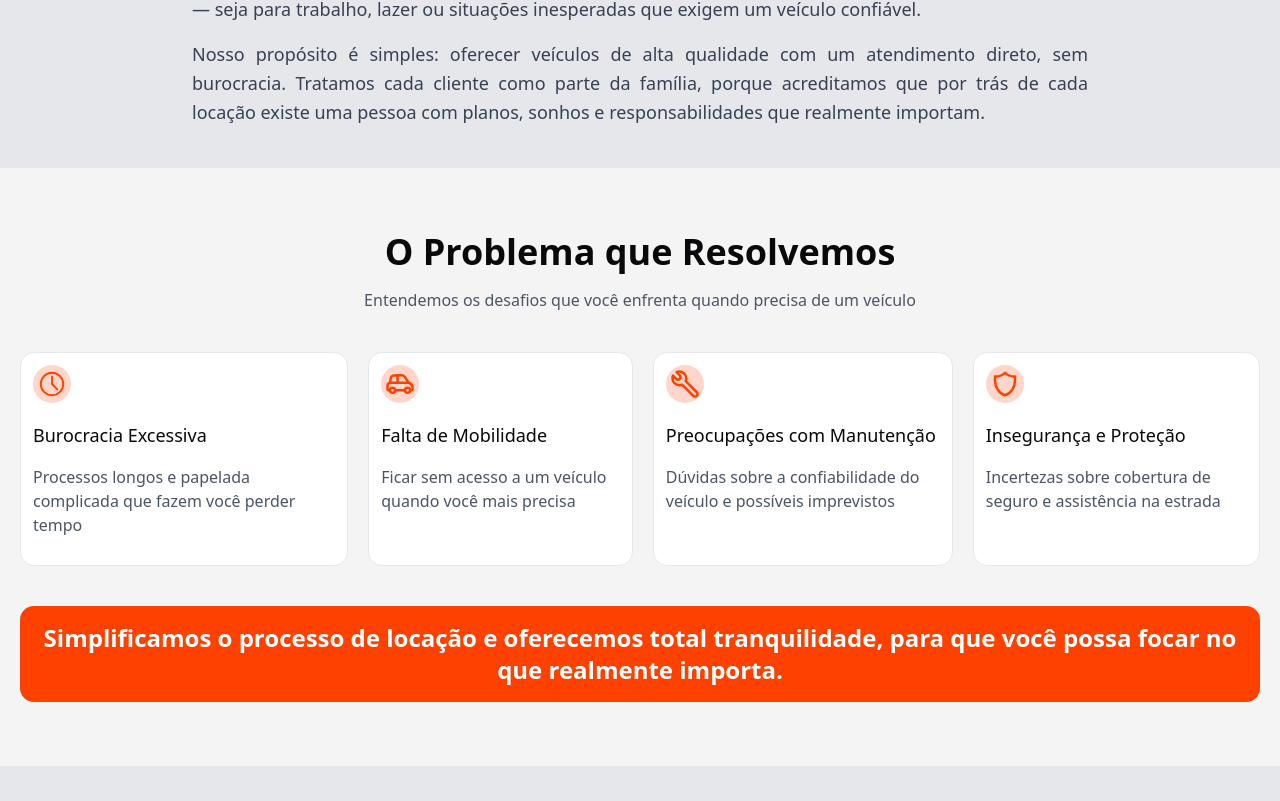
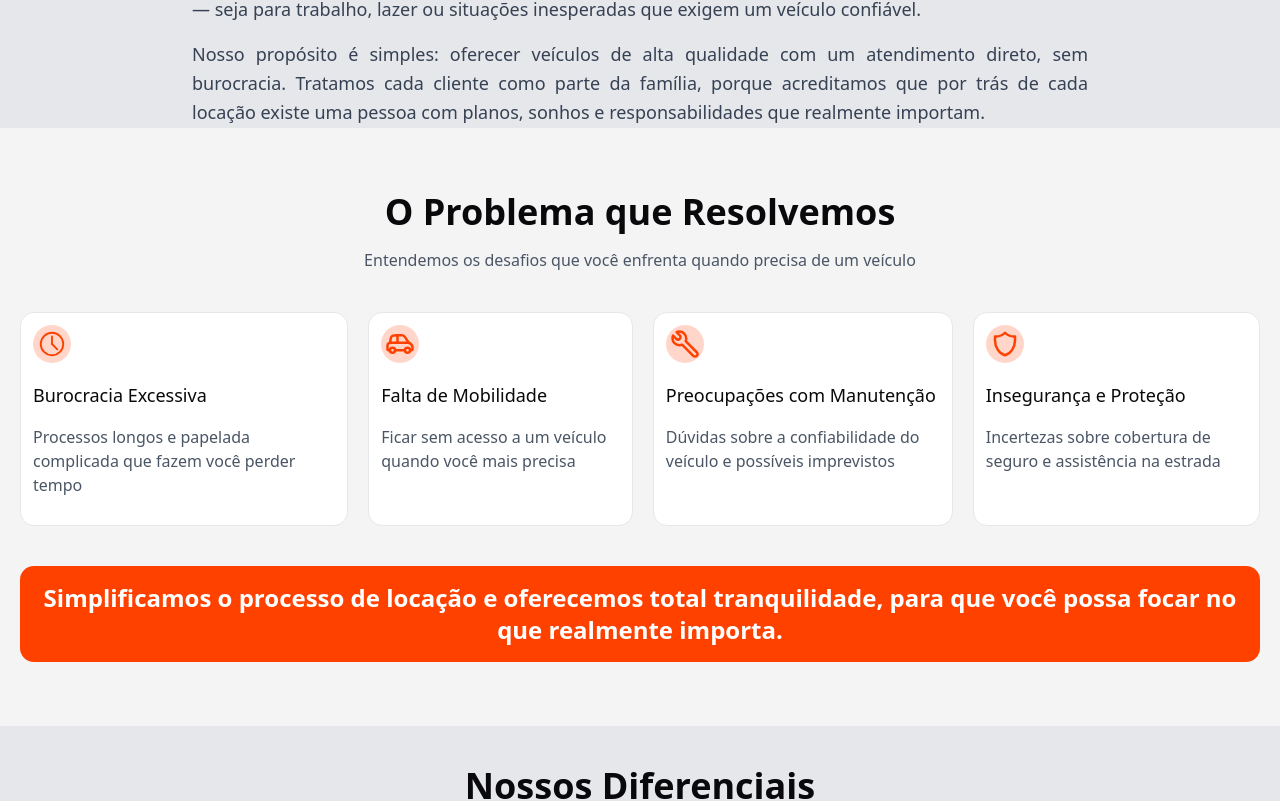
Before and after one commit to eumartins7/locacao_veiculos_nextJS, a Next.js app: page /sobre in a window 1280 px wide. Shown: the part 460-1261 px from the top of the page. Built offline with nearby package versions, Linux system fonts and the light colour scheme; a web font is replaced by a local one.

Commit message:
style(ui): corrigido espacamento da secao

```diff
--- a/src/app/sobre/components/problema/problema.tsx
+++ b/src/app/sobre/components/problema/problema.tsx
@@ -3,7 +3,7 @@ import { DataCard } from "./data/data";
 
 export function Problema() {
   return (
-    <section className="mt-10 px-5 bg-zinc-100 py-16">
+    <section className=" px-5 bg-zinc-100 py-16">
       <div className="max-w-7xl mx-auto">
         <div className="flex flex-col gap-10">
           <div className="text-center">
```
